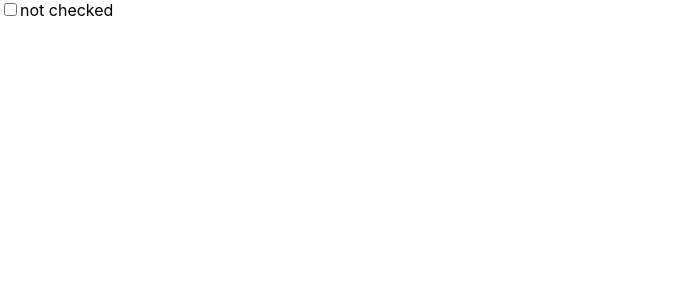
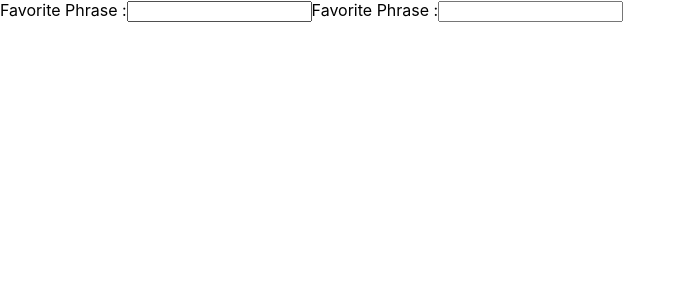
Before and after one commit to ashishmangla0/reactEssentials, a React (Create React App) app: page / in a window 1280 px wide. Shown: the top 300 px of the page, without its empty margins (0-685 px from the left). Built offline with nearby package versions, Linux system fonts and the light colour scheme.

Commit message:
add  useEfect update

```diff
--- a/src/App.js
+++ b/src/App.js
@@ -3,16 +3,29 @@
 
 function App() {
 
-  // useEfffect
-  const [checked,setChecked] = useState(false);
+  // useEfffect and updating
+  const [val,SetVal] = useState("");
+  const [val2,SetVal2] = useState("");
+
 useEffect(() => {
-  alert(`checked: ${checked.toString()}`)
-})
+  console.log(val);
+},[val]);
+
+useEffect(() => {
+  console.log(val2);
+},[val,val2])
 
  return(
     <>
-    <input type="checkbox" value={checked} onChange={() => setChecked(!checked)}/>
-    {checked ? "checked": "not checked"}
+    <label>
+Favorite Phrase :
+<input value={val} onChange={(e) => SetVal(e.target.value)} />
+    </label>
+    <label>
+Favorite Phrase :
+<input value={val2} onChange={(e) => SetVal2(e.target.value)} />
+    </label>
+
 
     </>
   )
```
Also changed, not shown: 1 other file (tests, documents, lock files or other folders).
